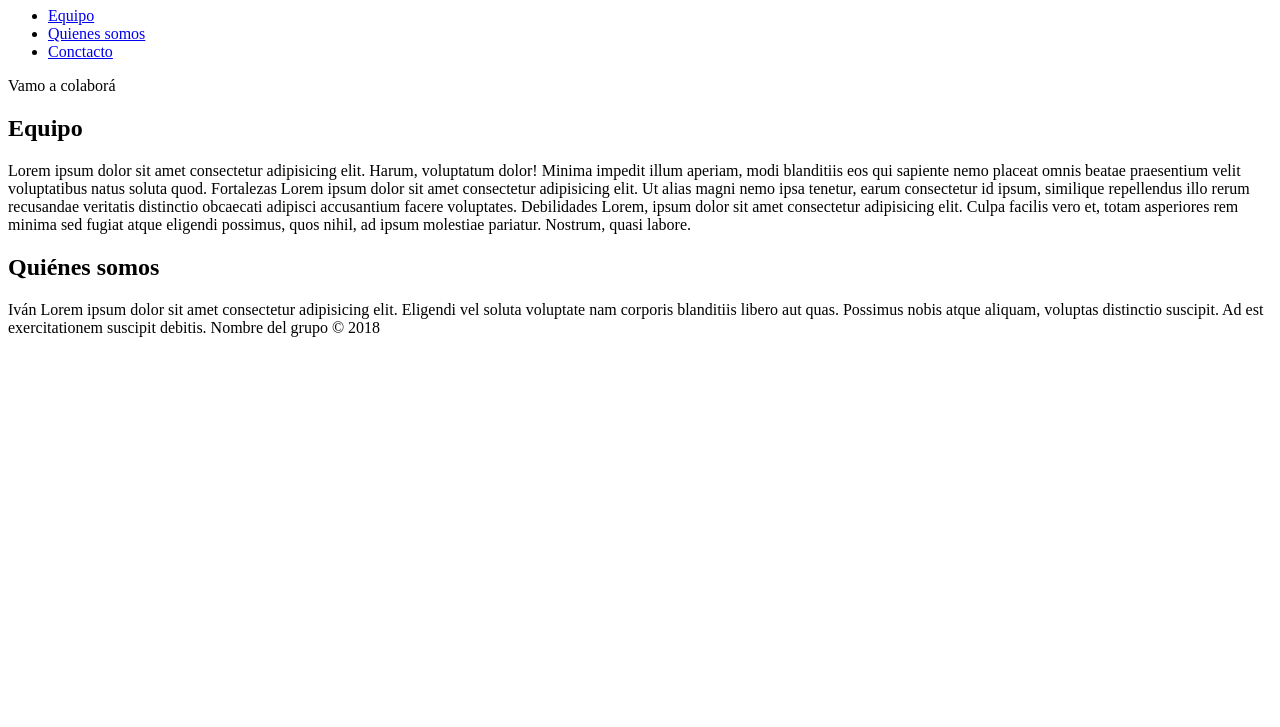
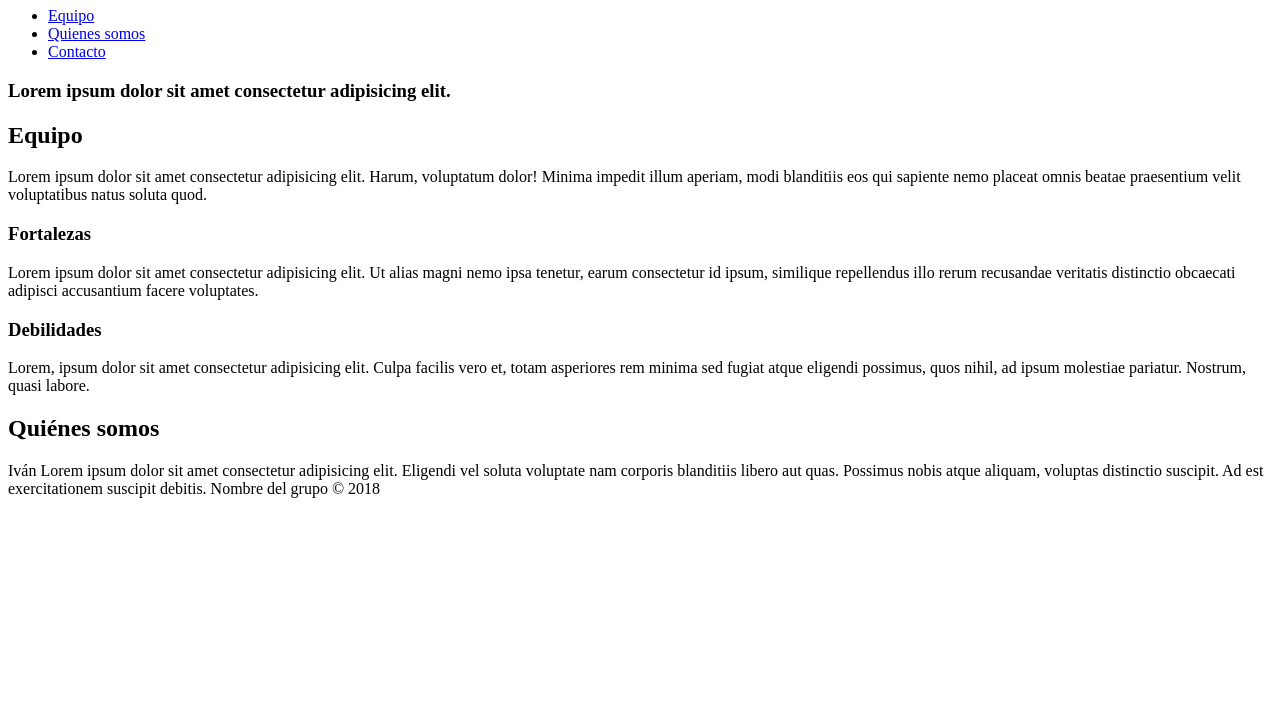
Before and after one commit to sasalinero/Primera-web-en-equipo, a plain HTML site: page index.html in a window 1280 px wide. Shown: the part 73-800 px from the top of the page. Drawn offline with Linux system fonts and the light colour scheme.

Commit message:
Second upload

```diff
--- a/index.html
+++ b/index.html
@@ -6,32 +6,45 @@
     <meta name="viewport" content="width=device-width, initial-scale=1.0" />
     <link rel="stylesheet" href="./style/reset.css" />
     <link rel="stylesheet" href="./style/main.css" />
-    <title>Project</title>
+    <title>Contact Us</title>
   </head>
   <body>
     <header class="header">
-      <h1>Nombre del grupo</h1>
-      <nav>
+      <h1>Equipo Piña</h1>
+      <nav class="menu">
         <ul>
           <li><a href="./index.html#team-section">Equipo</a></li>
           <li><a href="./index.html#who-we-are">Quienes somos</a></li>
-          <li><a href="./contact.html">Conctacto</a></li>
+          <li><a href="./contac.html">Contacto</a></li>
         </ul>
       </nav>
     </header>
     <!-- Imagen de fondo -->
-    Vamo a colaborá
+    <h3>Lorem ipsum dolor sit amet consectetur adipisicing elit.</h3>
     <h2 id="team-section">Equipo</h2>
-    Lorem ipsum dolor sit amet consectetur adipisicing elit. Harum, voluptatum dolor! Minima impedit illum aperiam, modi blanditiis eos qui sapiente nemo placeat omnis beatae praesentium velit voluptatibus natus soluta quod.
-    Fortalezas
-    Lorem ipsum dolor sit amet consectetur adipisicing elit. Ut alias magni nemo ipsa tenetur, earum consectetur id ipsum, similique repellendus illo rerum recusandae veritatis distinctio obcaecati adipisci accusantium facere voluptates.
-    Debilidades
-    Lorem, ipsum dolor sit amet consectetur adipisicing elit. Culpa facilis vero et, totam asperiores rem minima sed fugiat atque eligendi possimus, quos nihil, ad ipsum molestiae pariatur. Nostrum, quasi labore.
+    <p>
+      Lorem ipsum dolor sit amet consectetur adipisicing elit. Harum, voluptatum
+      dolor! Minima impedit illum aperiam, modi blanditiis eos qui sapiente nemo
+      placeat omnis beatae praesentium velit voluptatibus natus soluta quod.
+    </p>
+    <h3>Fortalezas</h3>
+    <p>
+      Lorem ipsum dolor sit amet consectetur adipisicing elit. Ut alias magni
+      nemo ipsa tenetur, earum consectetur id ipsum, similique repellendus illo
+      rerum recusandae veritatis distinctio obcaecati adipisci accusantium
+      facere voluptates.
+    </p>
+    <h3>Debilidades</h3>
+    <p>
+      Lorem, ipsum dolor sit amet consectetur adipisicing elit. Culpa facilis
+      vero et, totam asperiores rem minima sed fugiat atque eligendi possimus,
+      quos nihil, ad ipsum molestiae pariatur. Nostrum, quasi labore.
+    </p>
     <h2 id="who-we-are">Quiénes somos</h2>
     <!-- Foto de Iván -->
-    Iván
-    Lorem ipsum dolor sit amet consectetur adipisicing elit. Eligendi vel soluta voluptate nam corporis blanditiis libero aut quas. Possimus nobis atque aliquam, voluptas distinctio suscipit. Ad est exercitationem suscipit debitis.
-
-    Nombre del grupo &copy; 2018
+    Iván Lorem ipsum dolor sit amet consectetur adipisicing elit. Eligendi vel
+    soluta voluptate nam corporis blanditiis libero aut quas. Possimus nobis
+    atque aliquam, voluptas distinctio suscipit. Ad est exercitationem suscipit
+    debitis. Nombre del grupo &copy; 2018
   </body>
 </html>
```
Also changed, not shown: contac.html (+12 -0 lines), images/clara.png (added).
